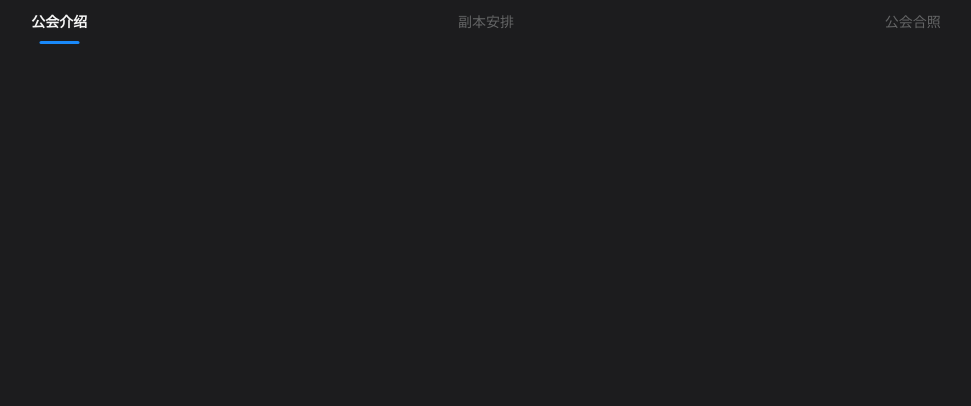
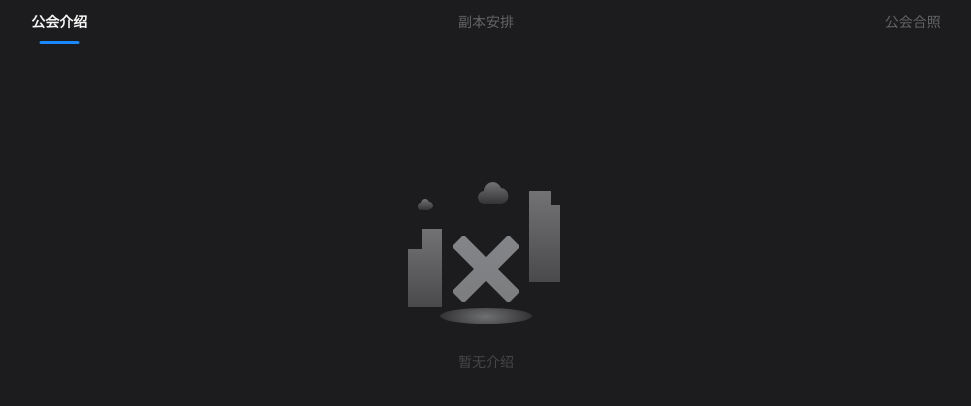
Before and after one commit to karchinkong/FlameCat, a Vue app: page / in a window 1280 px wide. Shown: the top 406 px of the page, without its empty margins (154-1125 px from the left). Built offline with nearby package versions, Linux system fonts and the light colour scheme; the HTML template or start-up script is replaced by a standard one.

Commit message:
feat: 公会介绍空状态占位

```diff
--- a/components.d.ts
+++ b/components.d.ts
@@ -13,6 +13,7 @@ declare module 'vue' {
     VanCollapse: typeof import('vant/es')['Collapse']
     VanCollapseItem: typeof import('vant/es')['CollapseItem']
     VanConfigProvider: typeof import('vant/es')['ConfigProvider']
+    VanEmpty: typeof import('vant/es')['Empty']
     VanImage: typeof import('vant/es')['Image']
     VanSwipe: typeof import('vant/es')['Swipe']
     VanSwipeItem: typeof import('vant/es')['SwipeItem']
--- a/src/views/Home.vue
+++ b/src/views/Home.vue
@@ -10,7 +10,9 @@ const active = ref();
     <div class="home">
         <van-tabs v-model:active="active">
             <van-tab title="公会介绍">
-                <div class="production"></div>
+                <div class="production">
+                    <van-empty image="error" description="暂无介绍" />
+                </div>
             </van-tab>
             <van-tab title="副本安排">
                 <BossArrange />
@@ -29,6 +31,10 @@ const active = ref();
     width: 100%;
     height: 100%;
 
+    .production {
+        padding-top: 100px;
+    }
+
     .group-photo {
         width: 100%;
         height: 100%;
```
